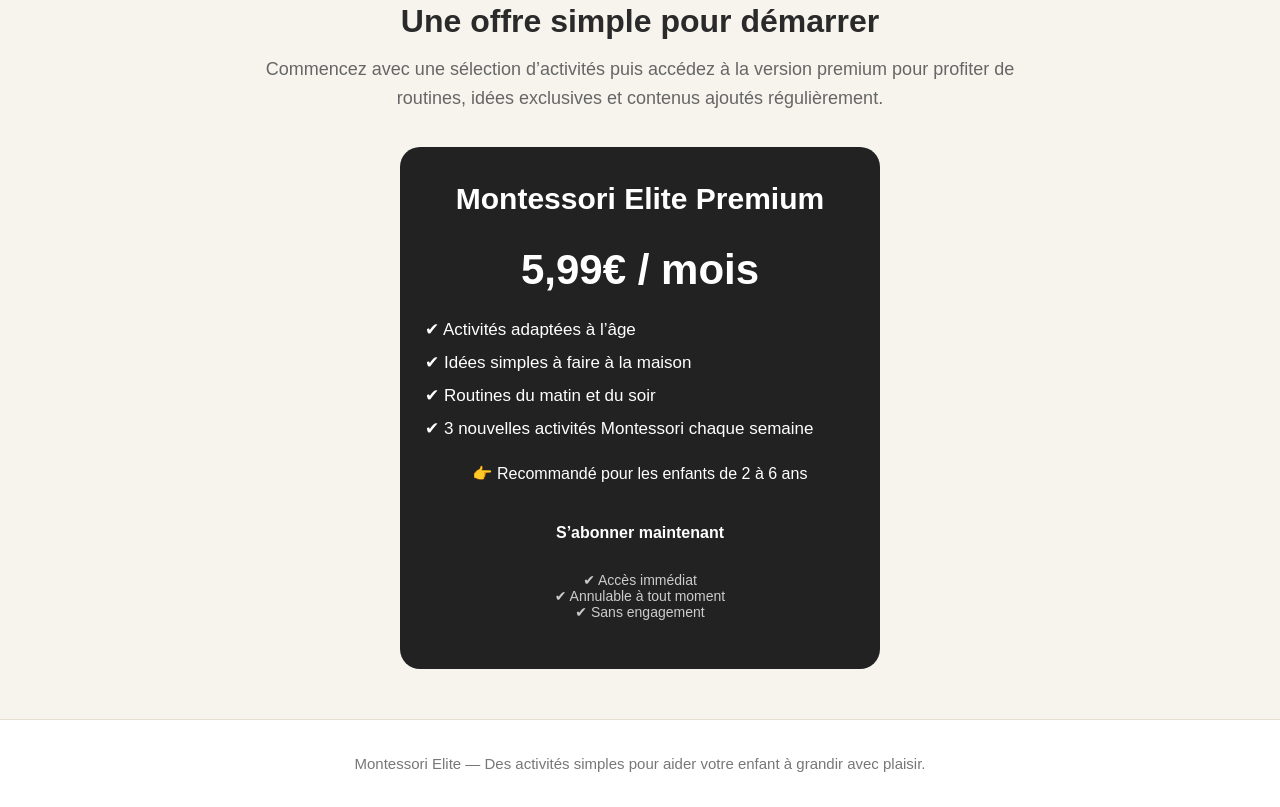
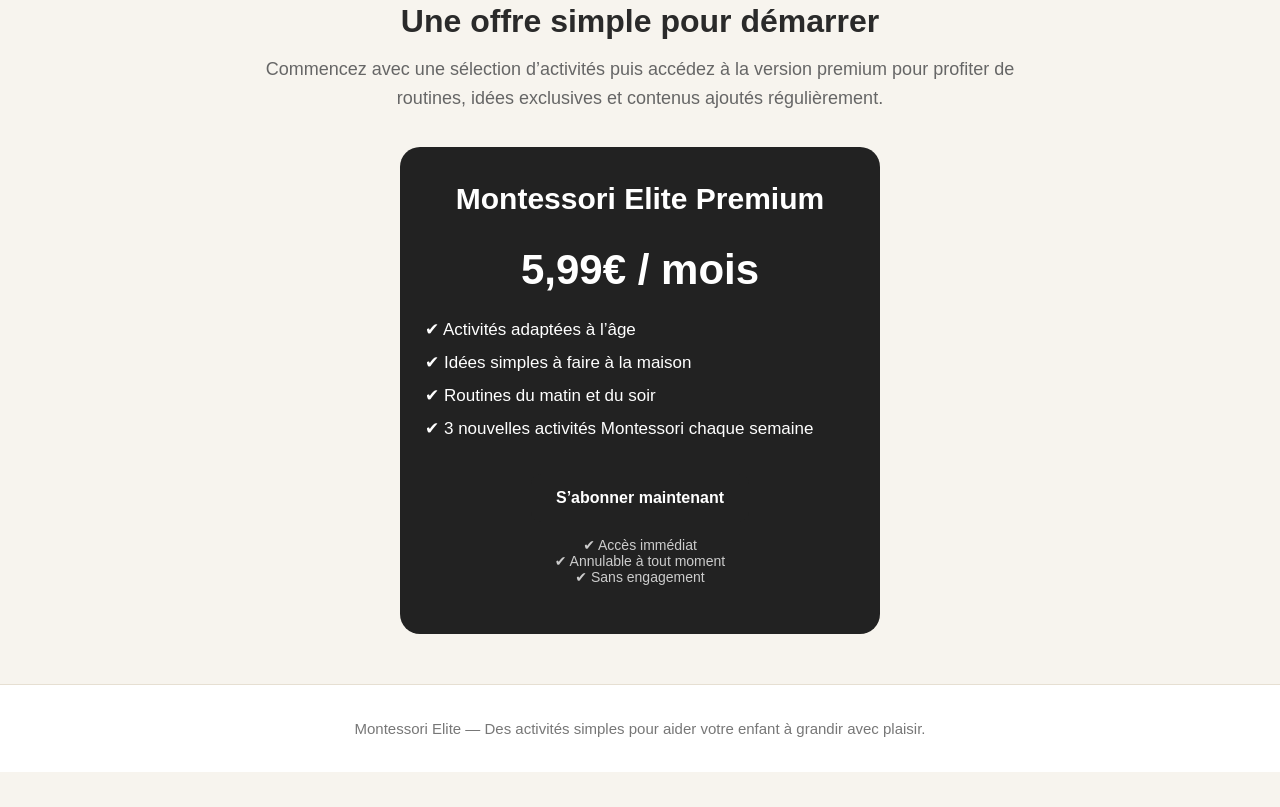
Before and after one commit to Tony-createur/montessori-elite, a plain HTML site: page index.html in a window 1280 px wide. Shown: the part 1451-2258 px from the top of the page. After the commit the page ends 2223 px from the top, so only its background shows below. Drawn offline with Linux system fonts and the light colour scheme.

Commit message:
Update index.html

```diff
--- a/index.html
+++ b/index.html
@@ -258,9 +258,7 @@
         <li>✔ Routines du matin et du soir</li>
         <li>✔ 3 nouvelles activités Montessori chaque semaine</li>
       </ul>
-      <p style="font-size:16px;margin-top:10px;">
-👉 Recommandé pour les enfants de 2 à 6 ans
-</p>
+
       <a href="https://buy.stripe.com/4gM3cufNj1f70Ql6zu2Ji04" target="_blank" style="display:inline-block;background:#222;color:white;padding:15px 25px;border-radius:10px;text-decoration:none;font-weight:bold;">
         S’abonner maintenant
       </a>
@@ -270,7 +268,6 @@
         ✔ Annulable à tout moment<br>
         ✔ Sans engagement
       </p>
-
     </div>
   </section>
 
```
Lines whose indentation alone changed are shown as unchanged.
